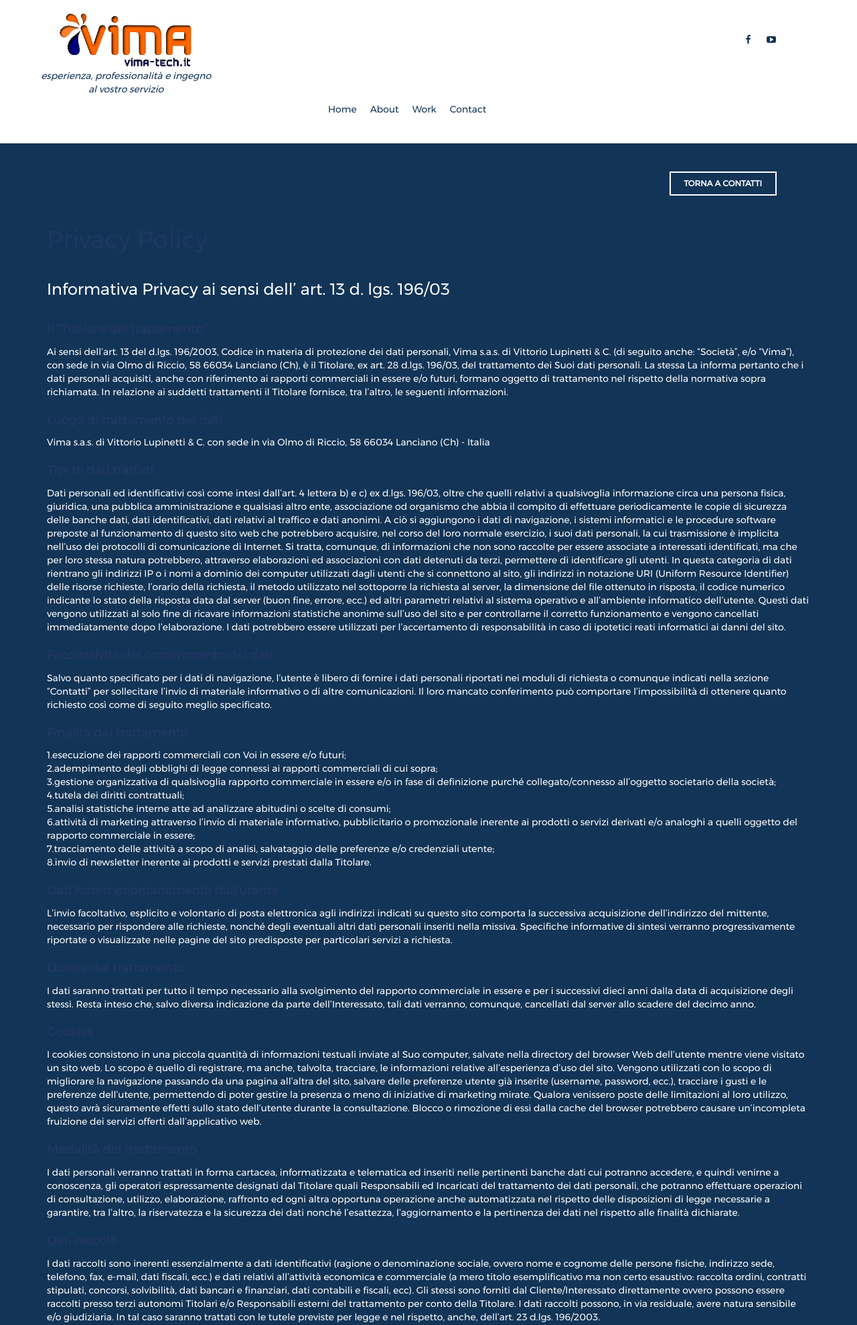
After one commit to matteofrentano/demo, a Django app: page /privacy/ in a window 1280 px wide. The commit adds this page. Shown: the top 1978 px of the page at 67% size. Run offline with Django 3.2, Linux system fonts and the light colour scheme; some libraries are stand-ins or nearby versions.

Commit message:
mod form contatti

```diff
--- a/demo/urls.py
+++ b/demo/urls.py
@@ -26,5 +26,6 @@ urlpatterns = [
         url(r'^about/$', views.about,name="about"),
         url(r'^work/$',views.work,name="work"),
         url(r'^contact/$',views.contact,name="contact"),
+        url(r'^privacy/$',views.privacy,name="privacy"),
 
 ] + static(settings.MEDIA_URL, document_root=settings.MEDIA_ROOT)
--- a/home/views.py
+++ b/home/views.py
@@ -38,3 +38,8 @@ def contact(request):
                                 'page':'contact',
                                 'contenuto':contenuto,
                                 })
+
+def privacy(request):
+        return render(request,'privacy.html',{
+                                'page':'contatti',
+                                })
--- a/static/css/style.css
+++ b/static/css/style.css
@@ -292,6 +292,57 @@ ul.menu-footer > li.active{
 	margin-bottom: 8px;
 	font-size: 18px;
 }
+#privacy{
+	color: #fff;
+}
+a.privacy{
+	color: #fff;
+}
+a.privacy, a.privacy:hover{
+	text-decoration:none;
+	font-weight:bold;color:#fff;
+}
+.title-privacy{
+	color:#1F3763;
+	font-size:36px;
+	text-transform:capitalize;
+}
+.subtitle-privacy{
+	margin-top:30px;
+	margin-bottom:30px;
+	font-size:24px;
+}
+.tit-parag-policy{
+	margin-top:10px;
+	color:#1F3763;
+	font-size:18px;
+	font-weight:bold;
+}
+.testo-parag-policy{
+	margin-top:10px;
+	margin-bottom:20px;
+}
+.link-corpo{
+	margin: 50px;
+}
+.link-corpo a{
+	color:#fff;
+	padding:10px 20px;
+	text-decoration:none;
+	font-size:12px;
+	text-transform:uppercase;
+	font-weight:700;
+	border:2px solid #fff;
+}
+.btn-invia-contatti{
+	text-decoration:none;
+	color:#fff;
+	border:1px solid #fff;
+	padding:4px 12px;
+	background:none;
+	margin-top: 10px;
+	margin-bottom: 10px;
+}
 #google-map > iframe {
 	position: absolute;
 	top: 5%;
--- a/templates/base.html
+++ b/templates/base.html
@@ -25,6 +25,10 @@
 		<!-- Font  -->
                 <link href="{% static "fonts/font-awesome/css/font-awesome.min.css" %}" rel="stylesheet">
                 <link href="{% static "fonts/montserrat/stylesheet.css" %}" rel="stylesheet">
+
+                <!-- OpenGraph -->
+                {% block opengraph %}
+		{% endblock %}
 
 		<meta name="description" content="{% block meta_description %}{% endblock %}">
 		<meta name="keywords" content="{% block meta_keywords %}{% endblock %}">
--- /dev/null
+++ b/templates/privacy.html
@@ -0,0 +1,202 @@
+{% extends "base.html" %}
+{% load static %}
+{% load i18n %}
+
+{% block title %}Privacy - Vima-tech{% endblock %}
+
+
+
+{% block content %}
+
+
+<div class="container" id="privacy">
+        <div class="link-corpo mg-t-160 text-right">
+                <a href="{% url "contact" %}">torna a contatti</a>
+        </div>
+        <div class="title-privacy">Privacy Policy</div>
+        <div class="subtitle-privacy">Informativa Privacy ai sensi dell’ art. 13 d. lgs. 196/03</div>
+        <div class="tit-parag-policy">Il “Titolare del trattamento”</div>
+        <div class="testo-parag-policy">
+                        Ai sensi dell’art. 13 del d.lgs. 196/2003, Codice in materia di protezione dei dati personali,
+                        Vima s.a.s. di Vittorio Lupinetti & C. (di seguito anche: “Società”, e/o “Vima”), con sede in via Olmo di Riccio, 58
+                        66034 Lanciano (Ch), è il Titolare, ex art. 28 d.lgs. 196/03, del trattamento dei Suoi
+                         dati personali. La stessa La informa pertanto che i dati personali acquisiti, anche con
+                         riferimento ai rapporti commerciali in essere e/o futuri, formano oggetto di trattamento nel
+                          rispetto della normativa sopra richiamata. In relazione ai suddetti trattamenti il Titolare
+                           fornisce, tra l’altro, le seguenti informazioni.
+        </div>
+        <div class="tit-parag-policy">Luogo di trattamento dei dati</div>
+        <div class="testo-parag-policy">
+
+                         Vima s.a.s. di Vittorio Lupinetti & C. con sede in via Olmo di Riccio, 58
+                        66034 Lanciano (Ch) - Italia
+
+        </div>
+        <div class="tit-parag-policy">Tipi di dati trattati</div>
+        <div class="testo-parag-policy">
+
+                        Dati personali ed identificativi così come intesi dall’art. 4 lettera b) e c) ex d.lgs. 196/03,
+                         oltre che quelli relativi a qualsivoglia informazione circa una persona fisica, giuridica, una
+                         pubblica amministrazione e qualsiasi altro ente, associazione od organismo che abbia il compito
+                          di effettuare periodicamente le copie di sicurezza delle banche dati, dati identificativi,
+                          dati relativi al traffico e dati anonimi. A ciò si aggiungono i dati di navigazione, i sistemi
+                          informatici e le procedure software preposte al funzionamento di questo sito web che potrebbero
+                         acquisire, nel corso del loro normale esercizio, i suoi dati personali, la cui trasmissione
+                        è implicita nell’uso dei protocolli di comunicazione di Internet. Si tratta, comunque, di
+                        informazioni che non sono raccolte per essere associate a interessati identificati, ma che per
+                        loro stessa natura potrebbero, attraverso elaborazioni ed associazioni con dati detenuti da
+                        terzi, permettere di identificare gli utenti. In questa categoria di dati rientrano gli
+                        indirizzi IP o i nomi a dominio dei computer utilizzati dagli utenti che si connettono al sito,
+                        gli indirizzi in notazione URI (Uniform Resource Identifier) delle risorse richieste, l’orario
+                        della richiesta, il metodo utilizzato nel sottoporre la richiesta al server, la dimensione del
+                        file ottenuto in risposta, il codice numerico indicante lo stato della risposta data dal server
+                        (buon fine, errore, ecc.) ed altri parametri relativi al sistema operativo e all’ambiente informatico
+                        dell’utente. Questi dati vengono utilizzati al solo fine di ricavare informazioni statistiche anonime
+                        sull’uso del sito e per controllarne il corretto funzionamento e vengono cancellati immediatamente dopo
+                        l’elaborazione. I dati potrebbero essere utilizzati per l’accertamento di responsabilità in caso di
+                        ipotetici reati informatici ai danni del sito.
+
+        </div>
+        <div class="tit-parag-policy">Facoltatività del conferimento dei dati</div>
+        <div class="testo-parag-policy">
+
+                        Salvo quanto specificato per i dati di navigazione, l’utente è libero di fornire i dati personali
+                        riportati nei moduli di richiesta o comunque indicati nella sezione “Contatti” per sollecitare
+                        l’invio di materiale informativo o di altre comunicazioni. Il loro mancato conferimento può
+                        comportare l’impossibilità di ottenere quanto richiesto così come di seguito meglio specificato.
+
+        </div>
+        <div class="tit-parag-policy">Finalità del trattamento</div>
+        <div class="testo-parag-policy">
+
+                    1.esecuzione dei rapporti commerciali con Voi in essere e/o futuri;<br>
+                    2.adempimento degli obblighi di legge connessi ai rapporti commerciali di cui sopra;<br>
+                    3.gestione organizzativa di qualsivoglia rapporto commerciale in essere e/o in fase di definizione purché
+                    collegato/connesso all’oggetto societario della società;<br>
+                    4.tutela dei diritti contrattuali;<br>
+                    5.analisi statistiche interne atte ad analizzare abitudini o scelte di consumi;<br>
+                    6.attività di marketing attraverso l’invio di materiale informativo, pubblicitario o promozionale
+                    inerente ai prodotti o servizi derivati e/o analoghi a quelli oggetto del rapporto commerciale in essere;<br>
+                    7.tracciamento delle attività a scopo di analisi, salvataggio delle preferenze e/o credenziali utente;<br>
+                    8.invio di newsletter inerente ai prodotti e servizi prestati dalla Titolare.
+
+        </div>
+        <div class="tit-parag-policy">Dati forniti volontariamente dall’utente</div>
+        <div class="testo-parag-policy">
+
+                    L’invio facoltativo, esplicito e volontario di posta elettronica agli indirizzi indicati su questo
+                    sito comporta la successiva acquisizione dell’indirizzo del mittente, necessario per rispondere
+                    alle richieste, nonché degli eventuali altri dati personali inseriti nella missiva. Specifiche
+                    informative di sintesi verranno progressivamente riportate o visualizzate nelle pagine del sito
+                    predisposte per particolari servizi a richiesta.
+
+        </div>
+        <div class="tit-parag-policy">Durata del trattamento</div>
+        <div class="testo-parag-policy">
+
+                    I dati saranno trattati per tutto il tempo necessario alla svolgimento del rapporto commerciale
+                    in essere e per i successivi dieci anni dalla data di acquisizione degli stessi. Resta inteso che,
+                    salvo diversa indicazione da parte dell’Interessato, tali dati verranno, comunque, cancellati dal
+                    server allo scadere del decimo anno.
+
+        </div>
+        <div class="tit-parag-policy">Cookies</div>
+        <div class="testo-parag-policy">
+
+                    I cookies consistono in una piccola quantità di informazioni testuali inviate al Suo computer,
+                    salvate nella directory del browser Web dell’utente mentre viene visitato un sito web. Lo scopo
+                    è quello di registrare, ma anche, talvolta, tracciare, le informazioni relative all’esperienza
+                    d’uso del sito. Vengono utilizzati con lo scopo di migliorare la navigazione passando da una
+                    pagina all’altra del sito, salvare delle preferenze utente già inserite (username, password, ecc.),
+                    tracciare i gusti e le preferenze dell’utente, permettendo di poter gestire la presenza o
+                    meno di iniziative di marketing mirate. Qualora venissero poste delle limitazioni al loro
+                    utilizzo, questo avrà sicuramente effetti sullo stato dell’utente durante la consultazione.
+                    Blocco o rimozione di essi dalla cache del browser potrebbero causare un’incompleta fruizione
+                    dei servizi offerti dall’applicativo web.
+
+        </div>
+        <div class="tit-parag-policy">Modalità del trattamento</div>
+        <div class="testo-parag-policy">
+
+                    I dati personali verranno trattati in forma cartacea, informatizzata e telematica ed inseriti
+                    nelle pertinenti banche dati cui potranno accedere, e quindi venirne a conoscenza, gli operatori
+                    espressamente designati dal Titolare quali Responsabili ed Incaricati del trattamento dei dati
+                    personali, che potranno effettuare operazioni di consultazione, utilizzo, elaborazione, raffronto
+                    ed ogni altra opportuna operazione anche automatizzata nel rispetto delle disposizioni di legge
+                    necessarie a garantire, tra l’altro, la riservatezza e la sicurezza dei dati nonché l’esattezza,
+                    l’aggiornamento e la pertinenza dei dati nel rispetto alle finalità dichiarate.
+
+        </div>
+        <div class="tit-parag-policy">Dati raccolti</div>
+        <div class="testo-parag-policy">
+
+                    I dati raccolti sono inerenti essenzialmente a dati identificativi (ragione o denominazione
+                    sociale, ovvero nome e cognome delle persone fisiche, indirizzo sede, telefono, fax, e-mail,
+                    dati fiscali, ecc.) e dati relativi all’attività economica e commerciale (a mero titolo
+                    esemplificativo ma non certo esaustivo: raccolta ordini, contratti stipulati, concorsi, solvibilità,
+                    dati bancari e finanziari, dati contabili e fiscali, ecc). Gli stessi sono forniti dal
+                    Cliente/Interessato direttamente ovvero possono essere raccolti presso terzi autonomi Titolari e/o
+                    Responsabili esterni del trattamento per conto della Titolare.
+
+                        I dati raccolti possono, in via residuale, avere natura sensibile e/o giudiziaria.
+                        In tal caso saranno trattati con le tutele previste per legge e nel rispetto, anche,
+                        dell’art. 23 d.lgs. 196/2003.
+
+        </div>
+        <div class="tit-parag-policy">Natura del conferimento dei dati</div>
+        <div class="testo-parag-policy">
+
+                    II conferimento dei dati e il relativo trattamento sono obbligatori in relazione alle finalità
+                    n. 1, 2, 3, 4, 5 e relative agli adempimenti di natura commerciale, ne consegue che l’eventuale
+                    rifiuto a fornire i dati per tali finalità potrà determinare l’impossibilità della Titolare a
+                    dar corso ai rapporti contrattuali medesimi e agli obblighi di legge. Il conferimento è facoltativo
+                    in relazione alle finalità di cui al punti 6, 7 e 8, che si riferiscono all’espletamento delle
+                    principali attività di marketing avviate dalla Titolare e/o ricerca del personale, al tracciamento
+                    delle attività a scopo di analisi, salvataggio delle preferenze e credenziali utente, e all’invio
+                    di newsletter.
+
+        </div>
+        <div class="tit-parag-policy">Ambito di comunicazione e diffusione dei dati</div>
+        <div class="testo-parag-policy">
+
+                   In relazione alle finalità indicate i dati potranno essere comunicati ai seguenti soggetti e/o alle
+                   categorie di soggetti sotto indicati, ovvero potranno essere comunicati a società e/o persone,
+                   sia in Italia che all’estero, che prestano servizi, anche esterni, per conto del Titolare.
+                   Tra questi si indicano per maggiore chiarezza:<br>
+
+                    - società che collaborano con la Titolare;<br>
+                    - società collegate e/o connesse a Vima;<br>
+                    - amministrazioni finanziarie e altre aziende o enti pubblici in adempimento d’obblighi normativi;<br>
+                    - autorità competenti e/o Organi di Vigilanza per l’espletamento degli obblighi di legge;<br>
+                    - società e studi legali per la tutela dei diritti contrattuali;<br>
+                    - per le finalità n. 3, 4 , 5 e 6 i dati potranno essere comunicati a soggetti qualificati che operano
+                    per la scrivente, nonché aziende appaltatrici, lavoratori autonomi e aziende committenti;<br>
+                    - è prevista la trasmissione dei dati personali all’estero in Paesi UE ed extra UE.
+
+        </div>
+        <div class="tit-parag-policy">Diritti degli Interessati</div>
+        <div class="testo-parag-policy">
+
+                   In relazione ai predetti trattamenti potranno essere da Lei esercitati i diritti di cui all
+                   ’art. 7 d.lgs. 196/2003 quali:
+
+                    ottenere la conferma circa l’esistenza o meno di dati che La riguardano;
+                    conoscere l’origine dei dati, la logica e la finalità su cui si basa il trattamento;
+                    ottenere la cancellazione, la trasformazione in forma anonima o il blocco di dati trattati in violazione di Legge, l’aggiornamento, la rettifica e l’integrazione dei dati stessi;
+                    opporsi, per motivi legittimi, al trattamento dei dati stessi;
+
+                        nei limiti ed alle condizioni previste degli articoli 8, 9 e 10 del citato decreto
+                        legislativo, rivolgendosi a Vima s.a.s. di Vittorio Lupinetti & C. con sede in via Olmo di Riccio, 58 – 66034 – Lanciano (Ch) – Italia, telefonando al numero +39 0872 72581 o inviando una mail all’indirizzo info@eurotek-italy.it
+                        La visione della presente comunicazione e deve intendersi quale consenso espresso al trattamento dei Suoi dati
+                        personali nel vigore dell’art. 23 d.lgs. 196/03.
+
+                        Rimane fermo che tale consenso è comunque condizionato al rispetto delle disposizioni della vigente normativa.
+
+
+        </div>
+        <div class="link-corpo mg-b-40 text-right">
+        <a href="{% url "contact" %}">torna a contatti</a>
+        </div>
+</div>
+
+{% endblock %}
```
Also changed, not shown: templates/about.html (+14 -0 lines), templates/contact.html (+41 -27 lines), templates/index.html (+14 -0 lines), templates/work.html (+14 -0 lines), static/img/favicon.ico (added), static/img/frecciafucsia.jpg (deleted).
